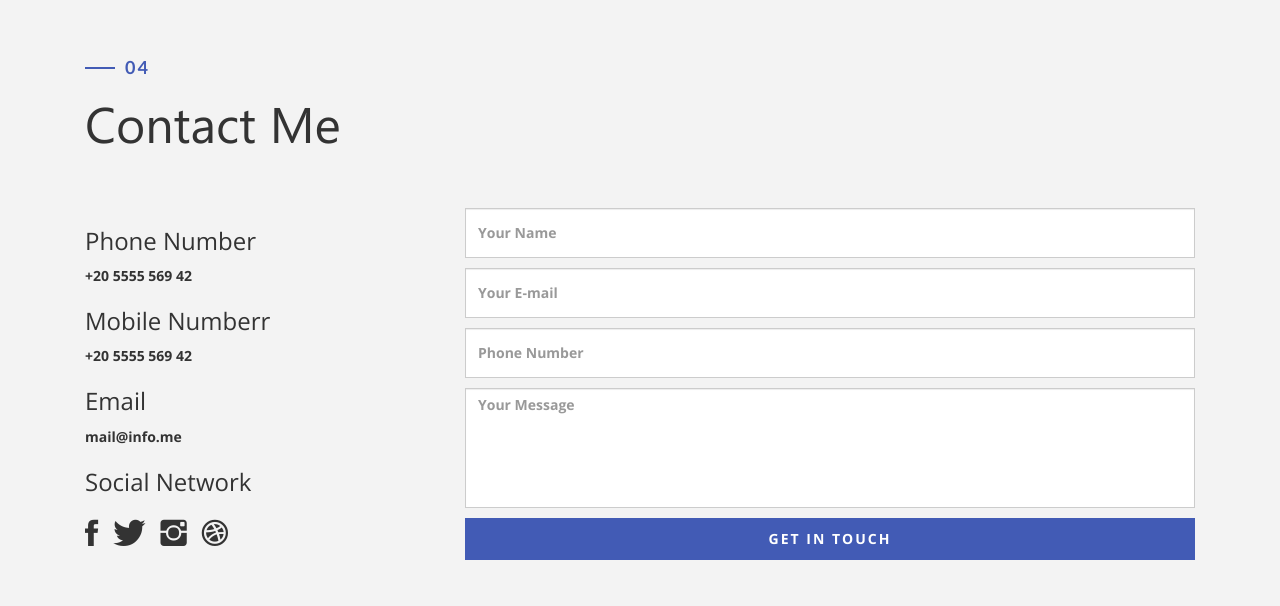
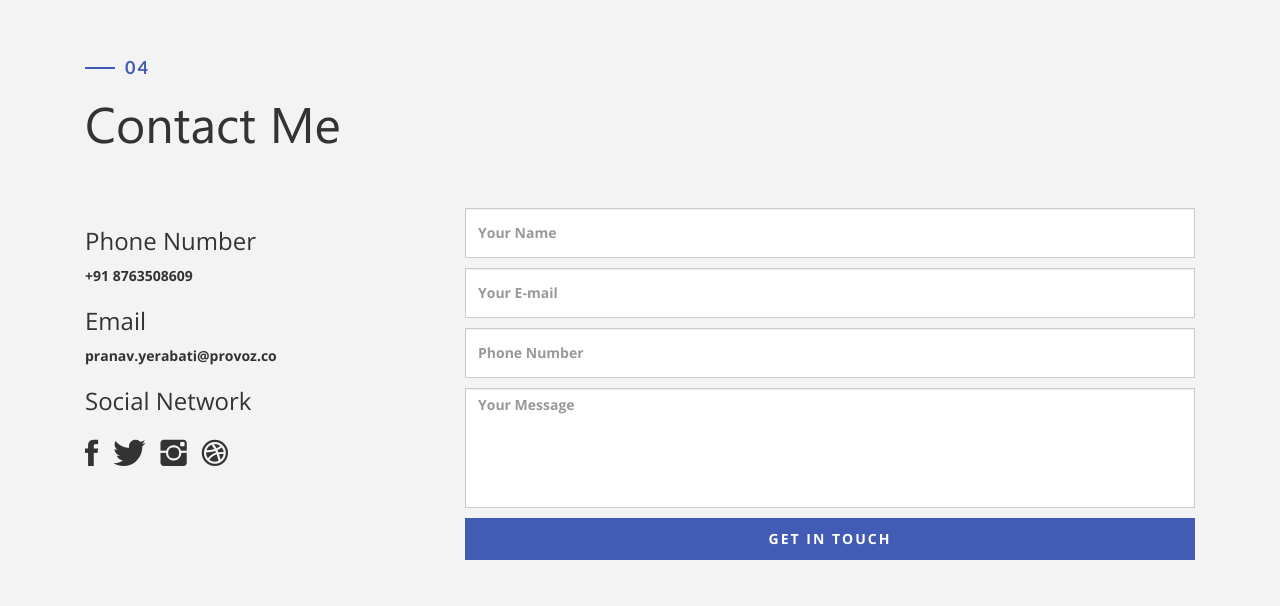
Before and after one commit to subham7/pranav-portfolio, a website: page public/index.html in a window 1280 px wide. Shown: the part 5970-6576 px from the top of the page. Drawn offline with nearby package versions, Linux system fonts and the light colour scheme; files whose address does not match are found by name; a web font is replaced by a local one.

Commit message:
Information updated

```diff
--- a/public/index.html
+++ b/public/index.html
@@ -565,11 +565,10 @@
         </div>
         <div class="col-md-4" data-aos="fade-up">
           <h3>Phone Number</h3>
-          <p>+20 5555 569 42</p>
-          <h3>Mobile Numberr</h3>
-          <p>+20 5555 569 42</p>
+          <p>+91 8763508609</p>
+
           <h3>Email</h3>
-          <p>mail@info.me</p>
+          <p>pranav.yerabati@provoz.co</p>
 
           <h3>Social Network</h3>
 
@@ -649,8 +648,8 @@
     <!-- ./contact -->
 
     <!--DEMO01-->
-    <div id="animatedModal" class="popup-modal">
-      <!--THIS IS IMPORTANT! to close the modal, the class name has to match the name given on the ID -->
+    <!-- <div id="animatedModal" class="popup-modal">
+      THIS IS IMPORTANT! to close the modal, the class name has to match the name given on the ID
       <div id="btn-close-modal" class="close-animatedModal close-popup-modal">
         <i class="ion-close-round"></i>
       </div>
@@ -697,7 +696,7 @@
           </div>
         </div>
       </div>
-    </div>
+    </div> -->
 
 
     <!-- jQuery -->
```
Also changed, not shown: public/img/portfolio/Logo7.jpg.
